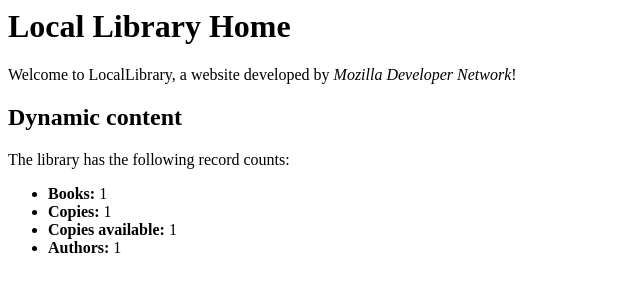
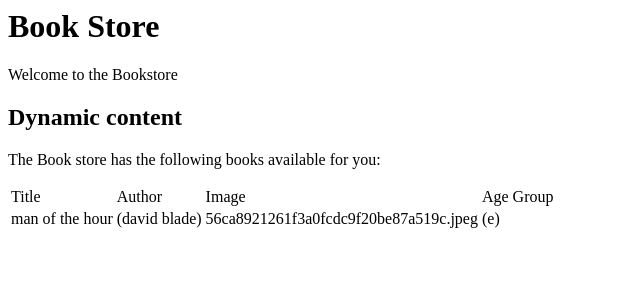
Before and after one commit to Kmar0633/bookstore, a Django app: template templates/index.html in a window 1280 px wide. Shown: the top 300 px of the page, without its empty margins (0-640 px from the left). Run offline with Django 3.2, Linux system fonts and the light colour scheme; data comes from the database, SQL or seed files in the repository; tables that the repository leaves empty hold one stand-in row (values such as "Sample post"); the template is opened without the code that fills it: values that come from a table or form of the project are taken from there, most other values are stand-ins (such as "Sample title", 1, 10 or a date in 2020).

Commit message:
created template to show all books

```diff
--- a/templates/index.html
+++ b/templates/index.html
@@ -1,12 +1,26 @@
 {% block content %}
-  <h1>Local Library Home</h1>
-  <p>Welcome to LocalLibrary, a website developed by <em>Mozilla Developer Network</em>!</p>
+  <h1>Book Store</h1>
+  <p>Welcome to the Bookstore</p>
   <h2>Dynamic content</h2>
-  <p>The library has the following record counts:</p>
-  <ul>
-    <li><strong>Books:</strong> {{ num_books }}</li>
-    <li><strong>Copies:</strong> {{ num_instances }}</li>
-    <li><strong>Copies available:</strong> {{ num_instances_available }}</li>
-    <li><strong>Authors:</strong> {{ num_authors }}</li>
-  </ul>
+  <p>The Book store has the following books available for you:</p>
+  {% if book_list %}
+  <Table>
+    <Tr>
+        <Td>Title</Td>
+        <Td>Author</Td>
+        <Td>Image</Td>
+        <Td>Age Group</Td>
+      </Tr>
+    {% for book in book_list %}
+      <Tr>
+        <Td>{{ book.title }}</Td>
+        <Td>({{book.author}})</Td>
+        <Td>{{ book.book_cover_image }}</Td>
+        <Td>({{book.age_group}})</Td>
+      </Tr>
+    {% endfor %}
+    </Table>
+  {% else %}
+    <p>There are no books in the library.</p>
+  {% endif %}
 {% endblock %}
```
Also changed, not shown: catalog/views.py (+7 -7 lines), catalog/urls.py (line endings or trailing spaces).
